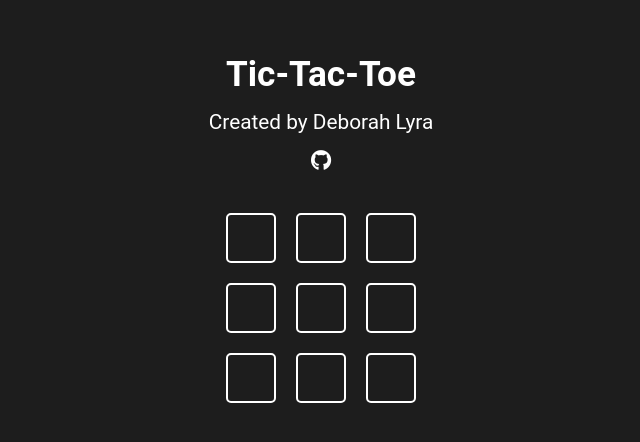
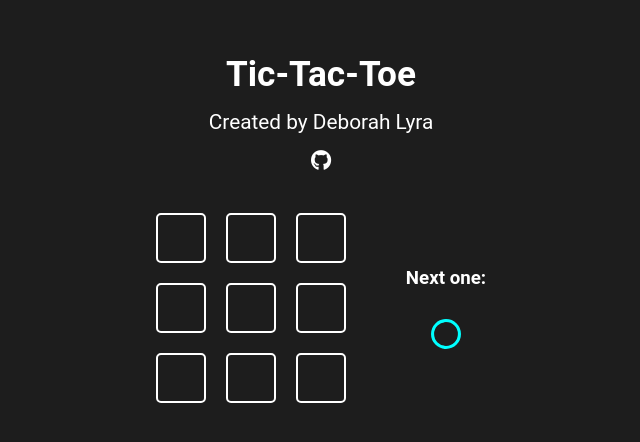
Before and after one commit to DeborahLyra/tic-tac-toe--react, a React (Vite) app: page / in a window 1280 px wide. Shown: the part 192-634 px from the top of the page, without its empty margins (319-959 px from the left). Built offline with nearby package versions, Linux system fonts and the light colour scheme.

Commit message:
game board and some logic

```diff
--- a/index.html
+++ b/index.html
@@ -1,13 +1,23 @@
 <!doctype html>
 <html lang="en">
+
 <head>
   <meta charset="UTF-8" />
   <meta name="viewport" content="width=device-width, initial-scale=1.0" />
   <title>Tic-Tac_toe</title>
-    <link rel="stylesheet" href="https://cdnjs.cloudflare.com/ajax/libs/font-awesome/5.15.4/css/all.min.css" integrity="sha512-1ycn6IcaQQ40/MKBW2W4Rhis/DbILU74C1vSrLJxCq57o941Ym01SwNsOMqvEBFlcgUa6xLiPY/NS5R+E6ztJQ==" crossorigin="anonymous" referrerpolicy="no-referrer" />
+  <link rel="stylesheet" href="https://cdnjs.cloudflare.com/ajax/libs/font-awesome/5.15.4/css/all.min.css"
+    integrity="sha512-1ycn6IcaQQ40/MKBW2W4Rhis/DbILU74C1vSrLJxCq57o941Ym01SwNsOMqvEBFlcgUa6xLiPY/NS5R+E6ztJQ=="
+    crossorigin="anonymous" referrerpolicy="no-referrer" />
+
+  <link rel="stylesheet" href="https://cdnjs.cloudflare.com/ajax/libs/font-awesome/6.5.1/css/all.min.css"
+    integrity="sha512-DTOQO9RWCH3ppGqcWaEA1BIZOC6xxalwEsw9c2QQeAIftl+Vegovlnee1c9QX4TctnWMn13TZye+giMm8e2LwA=="
+    crossorigin="anonymous" referrerpolicy="no-referrer" />
+
 </head>
+
 <body>
   <div id="root"></div>
   <script type="module" src="/src/main.jsx"></script>
 </body>
+
 </html>
--- a/src/components/game/Game.jsx
+++ b/src/components/game/Game.jsx
@@ -1,26 +1,65 @@
+import { useState } from "react";
 import GameOpition from "../gameOpition/GameOpition"
 import styled from 'styled-components';
+import Icon from "../icon/Icon";
+
+
 
 function Game() {
+
+  const [gameState, setGameState] = useState(Array(9).fill(0));
+  const [currentPlayer, setCurrentPlayer] = useState(1)
+
+  const handleClick = (index) => {
+    if (gameState[index] === 0) {
+      let newGameState = [...gameState];
+      newGameState[index] = currentPlayer;
+      setCurrentPlayer(currentPlayer === 1 ? -1 : 1);
+      setGameState(newGameState)
+    }
+  }
+
   return (
-    <Div>
-      <GameOpition/>
-      <GameOpition/>
-      <GameOpition/>
-      <GameOpition/>
-      <GameOpition/>
-      <GameOpition/>
-      <GameOpition/>
-      <GameOpition/>
-      <GameOpition/>
-    </Div>
+    <DivContainer>
+      <DivBoard>
+        {
+          gameState.map((value, index) => {
+            return (<GameOpition
+              status={value}
+              key={`game-option-position-${index}`}
+              onClick={() => handleClick(index)}
+            />)
+          })
+        }
+      </DivBoard>
+      <DivInfo>
+        <h3>Next one:</h3>
+        {
+          currentPlayer === 1 ? <Icon iconName='circle' /> : <Icon iconName='x' />
+        }
+      </DivInfo>
+    </DivContainer>
+
   )
 }
 
-export const Div = styled.div`
+export const DivBoard = styled.div`
   display: grid;
   grid-template-columns: repeat(3, 1fr);
   gap: 20px;
 `;
 
+export const DivContainer = styled.div`
+  display: flex;
+  align-items: center;
+  gap: 60px;
+`;
+
+export const DivInfo = styled.div`
+display: flex;
+flex-direction: column;
+align-items: center;
+gap: 30px;
+`;
+
 export default Game
--- a/src/components/gameOpition/GameOpition.jsx
+++ b/src/components/gameOpition/GameOpition.jsx
@@ -1,9 +1,19 @@
 import styled from 'styled-components';
+import Icon from '../icon/Icon';
 
-function GameOpition() {
+const GameIcon = ({ iconName }) => <Icon iconName={iconName} size="25px" />
+
+function GameOpition({ status, onClick }) {
   return (
-    <Div>
-      <p></p>
+    <Div onClick={onClick}>
+      {
+        status === 1 && <GameIcon  iconName='circle'/>
+      }
+
+      {
+        status === -1 && <GameIcon  iconName='x'/>
+      }
+
     </Div>
   )
 }
```
Also changed, not shown: public/icons/circle.svg (added), public/icons/x.svg (added). Lines whose indentation alone changed are shown as unchanged.
